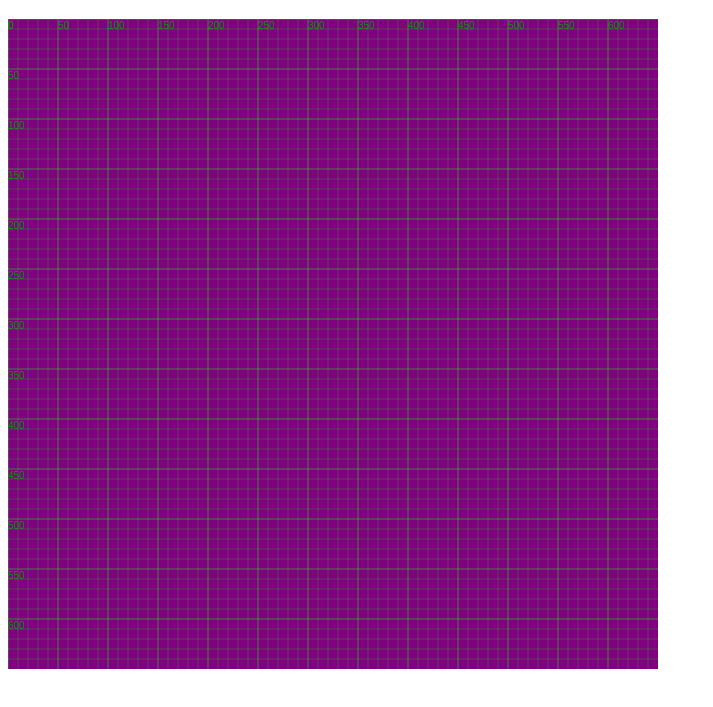
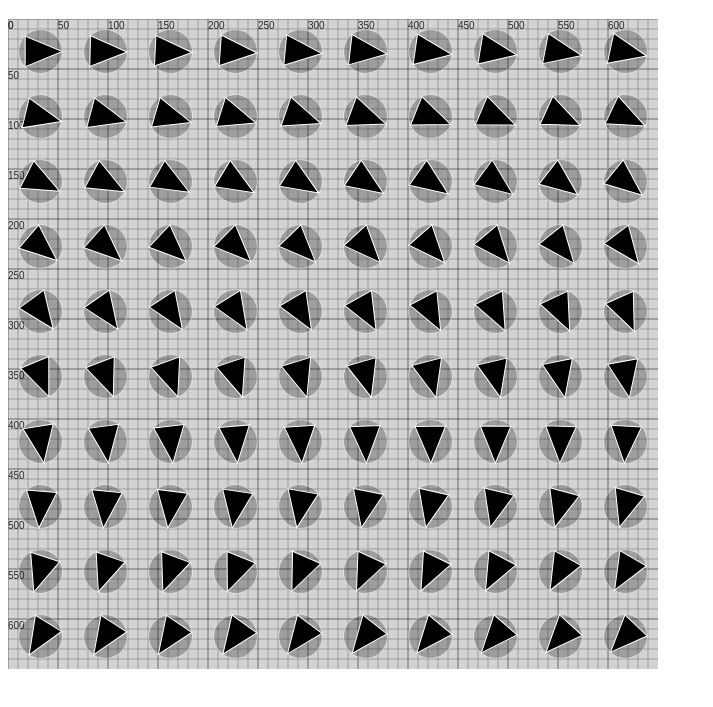
Before and after one commit to timegated/asteroids-2d, a website built with webpack: page src/index.html in a window 1280 px wide. Shown: the part 61-768 px from the top of the page, without its empty margins (0-713 px from the left). Built offline with nearby package versions, Linux system fonts and the light colour scheme.

Commit message:
Added: drawShip function to lib directory

```diff
--- a/src/css/base/_base.scss
+++ b/src/css/base/_base.scss
@@ -1,3 +1,3 @@
 canvas {
-  background-color: purple;
+  background-color: lightgray;
 }
--- a/src/js/index.js
+++ b/src/js/index.js
@@ -1,10 +1,22 @@
 import '../css/main.scss';
-import { basicCanvas } from './test/basic';
-import { canvasGrid } from './test/grid';
+import { drawShip } from './lib/drawing';
+import { drawGrid } from './lib/grid';
+
 const canvas = document.querySelector('#asteroids');
 const context = canvas.getContext('2d');
+let radius = context.canvas.width * 0.1;
 
 
-// basicCanvas(canvas, context);
-
-canvasGrid(canvas, context);
+drawGrid(canvas, context, '#000000', '#2C2C2C');
+let x, y, angle = 0;
+let w = context.canvas.width, h = context.canvas.height
+for(y = h/20; y < h; y += h/10) {
+ for(x = w/20; x < w; x += w/10) {
+   context.save();
+   context.translate(x, y);
+ context.rotate(angle);
+ drawShip(context, w/30, {guide: true, lineWidth: 1});
+ context.restore();
+ angle = (angle + 0.0075 * Math.PI);
+ }
+}
--- /dev/null
+++ b/src/js/lib/drawing.js
@@ -0,0 +1,31 @@
+export const drawShip = (ctx, radius, options) => {
+  options = options || {};
+  ctx.save();
+  if(options.guide) {
+  ctx.strokeStyle = "white";
+  ctx.fillStyle = "rgba(0, 0, 0, 0.25)";
+  ctx.lineWidth = 0.5;
+  ctx.beginPath();
+  ctx.arc(0, 0, radius, 0, 2 * Math.PI);
+  ctx.stroke();
+  ctx.fill();
+  }
+  ctx.lineWidth = options.lineWidth || 2;
+  ctx.strokeStyle = options.stroke || "white";
+  ctx.fillStyle = options.fill || "black";
+  let angle = (options.angle || 0.5 * Math.PI) / 2;
+  ctx.beginPath();
+  ctx.moveTo(radius, 0);
+  ctx.lineTo(
+  Math.cos(Math.PI - angle) * radius,
+  Math.sin(Math.PI - angle) * radius
+  );
+  ctx.lineTo(
+  Math.cos(Math.PI + angle) * radius,
+  Math.sin(Math.PI + angle) * radius
+  );
+  ctx.closePath();
+  ctx.fill();
+  ctx.stroke();
+  ctx.restore();
+};
--- /dev/null
+++ b/src/js/lib/grid.js
@@ -0,0 +1,24 @@
+export const drawGrid = (el, obj, stroke, fill) => {
+  obj.save();
+  obj.strokeStyle = stroke;
+  obj.lineWidth = 0.25;
+  obj.fillStyle = fill;
+
+  for (let x = 0; x < el.width; x += 10) {
+    obj.beginPath();
+    obj.moveTo(x, 0);
+    obj.lineTo(x, el.height);
+    if (x % 50 == 0) { obj.fillText(x, x, 10);}
+    obj.lineWidth = (x % 50 == 0) ? 0.5 : 0.25;
+    obj.stroke()
+  }
+  for (let y = 0; y < el.height; y += 10) {
+    obj.beginPath();
+    obj.moveTo(0, y);
+    obj.lineTo(el.width, y);
+    if (y % 50 == 0) { obj.fillText(y, 0, y + 10);}
+    obj.lineWidth = (y % 50 == 0) ? 0.5 : 0.25;
+    obj.stroke()
+  }
+  obj.restore();
+};
--- a/src/js/test/grid.js
+++ /dev/null
@@ -1,25 +0,0 @@
-
-export const canvasGrid = (element, object) => {
-  object.save();
-  object.strokeStyle = '#00FF00';
-  object.lineWidth = 0.25;
-  object.fillStyle = '#009900';
-
-  for (let x = 0; x < element.width; x += 10) {
-    object.beginPath();
-    object.moveTo(x, 0);
-    object.lineTo(x, element.height);
-    if (x % 50 == 0) { object.fillText(x, x, 10);}
-    object.lineWidth = (x % 50 == 0) ? 0.5 : 0.25;
-    object.stroke()
-  }
-  for (let y = 0; y < element.height; y += 10) {
-    object.beginPath();
-    object.moveTo(0, y);
-    object.lineTo(element.width, y);
-    if (y % 50 == 0) { object.fillText(y, 0, y + 10);}
-    object.lineWidth = (y % 50 == 0) ? 0.5 : 0.25;
-    object.stroke()
-  }
-  object.restore();
-};
```
Also changed, not shown: src/js/spaceship.js (added, +7 -0 lines).
